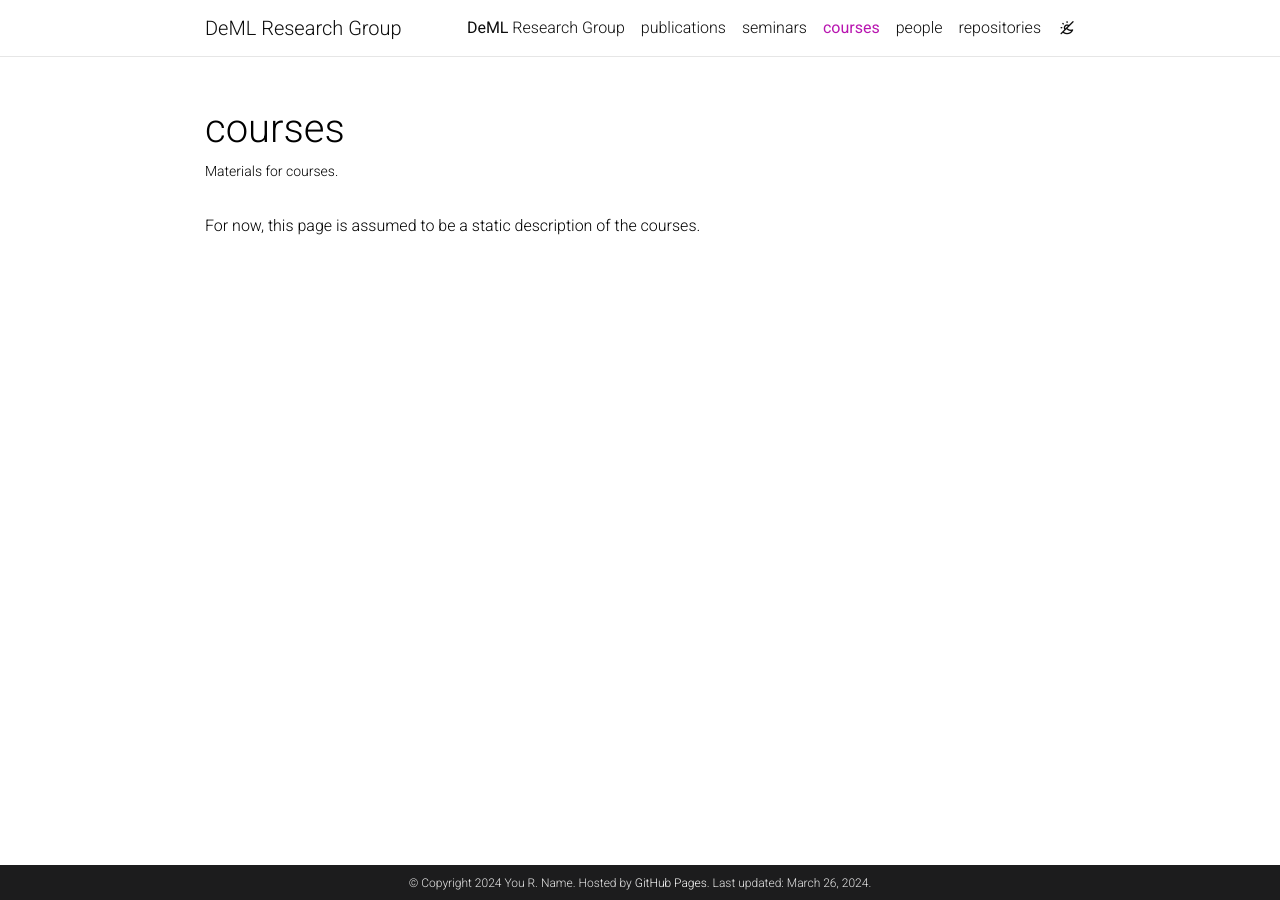
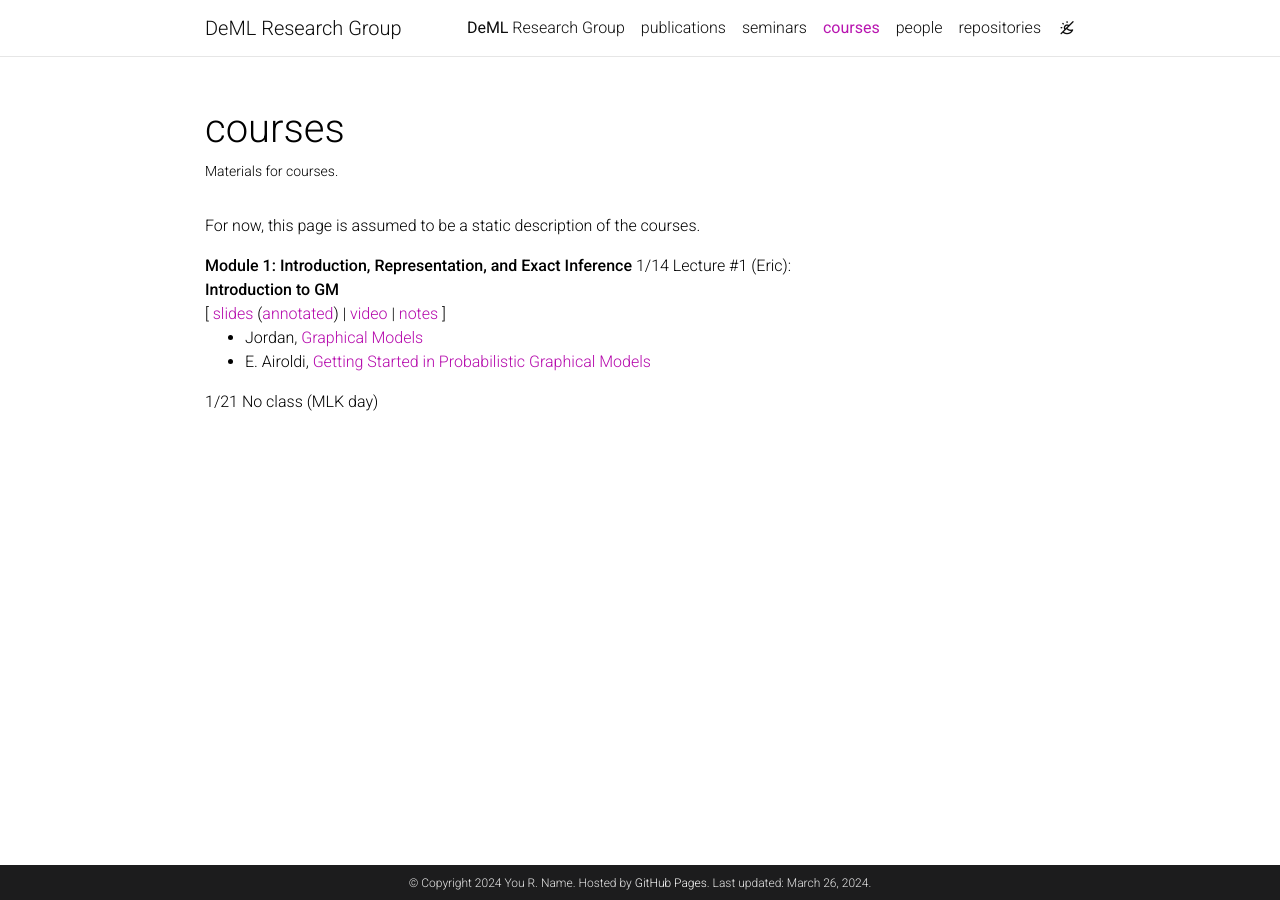
Before and after one commit to DeML-Research/deml-research.github.io, a Jekyll site: the page built from _pages/courses.md, in a window 1280 px wide. Built offline with Jekyll 4.4.1, drawn with Linux system fonts in a browser that asks for light colours; comment, search, counter and statistics services are not loaded.

Commit message:
addition of lectures page 1

```diff
--- a/_data/lectures.yml
+++ b/_data/lectures.yml
@@ -1,12 +1,17 @@
-- title: "Module 1: Title"
+- title: "Module 1: Introduction, Representation, and Exact Inference"
 
 - date: 1/14
   lecturer: Eric
-  title: <strong>Introduction to GM</strong>
+  title: >
+    <strong>Introduction to GM</strong>
   slides: "https://google.com/"
   annotated: "https://google.com/"
   video: "https://google.com/"
   notes: "https://google.com/"
   readings:
     - Jordan, <a href="https://www.cs.cmu.edu/~epxing/Class/10708-17/reading/graphical_model_Jordan.pdf" target="_blank">Graphical Models</a>
+    - E. Airoldi, <a href="https://dash.harvard.edu/bitstream/handle/1/2757496/Airoldi_GettingStarted.pdf" target="_blank">Getting Started in Probabilistic Graphical Models</a>
   logistics:
+
+- date: 1/21
+  title: No class (MLK day)
--- a/_includes/staff_new.html
+++ b/_includes/staff_new.html
@@ -1,7 +1,7 @@
 <div class="researchers clearfix">
     {% for researcher in site.data.staff_new.Researchers %}
     <div class="researcher-profile-two-col">
-      <a href="{{ researcher.url }}" target="_blank"><img src="{{ researcher.image | prepend: '/assets/img/' | relative_url }}" /></a>
+      <a href="{{ researcher.url }}" target="_blank"><img src="{{ researcher.image | prepend: '/assets/img/people/' | relative_url }}" /></a>
       <ul class="researcher-info">
         <li><span>Head Researcher</span> <a href="{{ researcher.url }}" target="_blank">{{ researcher.name }}</a></li>
         <li><span>Email:</span> <a href="mailto:{{ researcher.email | encode_email }}" target="_blank">{{ researcher.email }}</a></li>
@@ -14,7 +14,7 @@
     {% for student in site.data.staff_new.Students %}
     <div class="student-profile-two-col">
       {% if student.image %}
-      <a href="{{ student.url }}" target="_blank"><img src="{{ student.image | prepend: '/assets/img/' | relative_url }}" /></a>
+      <a href="{{ student.url }}" target="_blank"><img src="{{ student.image | prepend: '/assets/img/people/' | relative_url }}" /></a>
       {% endif %}
       <ul class="student-info">
         <li><span>Student: </span> <a href="{{ student.url }}" target="_blank">{{ student.name }}</a></li>
--- a/_layouts/about_new.html
+++ b/_layouts/about_new.html
@@ -3,8 +3,8 @@ layout: default
 ---
 <div class="post">
 
-  <header class="post-header about">
-    <img class="logo" src="{{ page.logo | prepend: '/assets/img/' | relative_url }}" style="width: 20%; height: auto;">
+  <header class="post-header about_new">
+    <img class="logo" src="{{ page.logo | prepend: '/assets/img/' | relative_url }}" style="width: 20%; height: 20%;">
     <h1 class="post-title">{{ page.title }}</h1>
     <h2 class="post-description clearfix">{{ page.description }}</h2>
   </header>
--- a/_pages/courses.md
+++ b/_pages/courses.md
@@ -8,3 +8,76 @@ nav_order: 4
 ---
 
 For now, this page is assumed to be a static description of the courses.
+
+{% assign current_module = 0 %}
+{% assign skip_classes = 0 %}
+{% assign prev_date = 0 %}
+
+{% for item in site.data.lectures %}
+{% if item.date %}
+{% assign lecture = item %}
+{% assign event_type = "upcoming" %}
+{% assign today_date = "now" | date: "%s" | divided_by: 86400 %}
+{% assign lecture_date = lecture.date | date: "%s" | divided_by: 86400 %}
+{% if today_date > lecture_date %}
+    {% assign event_type = "past" %}
+{% elsif today_date <= lecture_date and today_date > prev_date %}
+    {% assign event_type = "warning" %}
+{% endif %}
+{% assign prev_date = lecture_date %}
+
+<tr class="{{ event_type }}">
+    <th scope="row">{{ lecture.date }}</th>
+    {% if lecture.title contains 'No class' or forloop.last %}
+    {% assign skip_classes = skip_classes | plus: 1 %}
+    <td colspan="4" align="center">{{ lecture.title }}</td>
+    {% else %}
+    <td>
+        Lecture #{{ forloop.index | minus: current_module | minus: skip_classes }}
+        {% if lecture.lecturer %}({{ lecture.lecturer }}){% endif %}:
+        <br />
+        {{ lecture.title }}
+        <br />
+        [
+            {% if lecture.slides %}
+              <a href="{{ lecture.slides }}" target="_blank">slides</a>
+            {% else %}
+              slides
+            {% endif %}
+            {% if lecture.annotated %}
+              (<a href="{{ lecture.annotated }}" target="_blank">annotated</a>)
+            {% endif %}
+            {% if lecture.video %}
+            | <a href="{{ lecture.video }}" target="_blank">video</a>
+            {% else %}
+            | video
+            {% endif %}
+            {% if lecture.notes %}
+            | <a href="{{ lecture.notes }}" target="_blank">notes</a>
+            {% else %}
+            | notes
+            {% endif %}
+        ]
+    </td>
+    <td>
+        {% if lecture.readings %}
+        <ul>
+        {% for reading in lecture.readings %}
+            <li>{{ reading }}</li>
+        {% endfor %}
+        </ul>
+        {% endif %}
+    </td>
+    <td>
+        <p>{{ lecture.logistics }}</p>
+    </td>
+    {% endif %}
+</tr>
+{% else %}
+{% assign current_module = current_module | plus: 1 %}
+{% assign module = item %}
+<tr class="info">
+    <td colspan="5" align="center"><strong>{{ module.title }}</strong></td>
+</tr>
+{% endif %}
+{% endfor %}
```
Also changed, not shown: _pages/about.md (+2 -0 lines).
